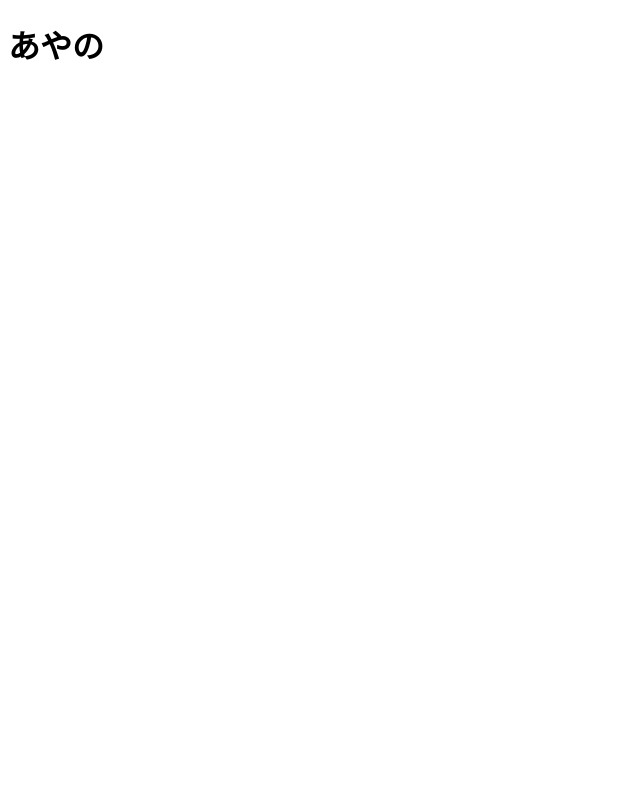
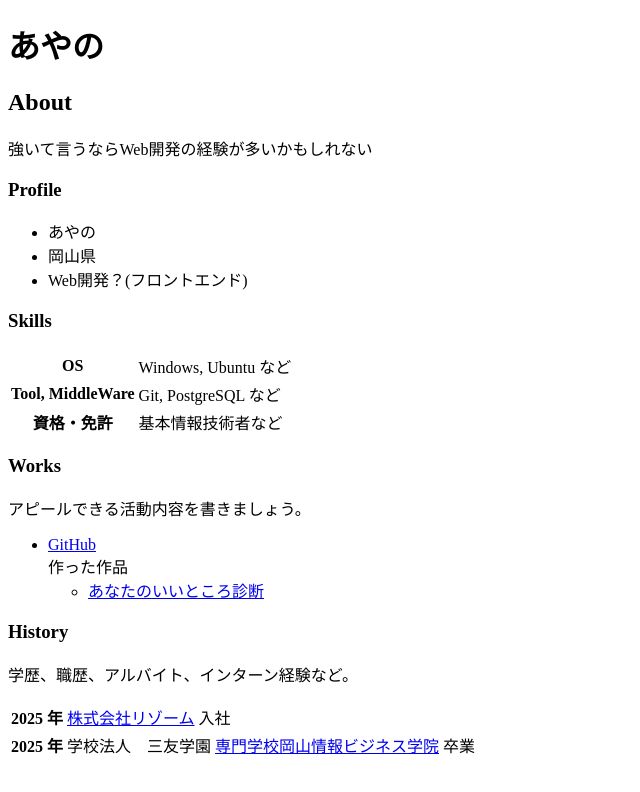
Before and after one commit to a-kajitani/a-kajitani.github.io, a plain HTML site: page index.html in a window 1280 px wide. Shown: the whole page, without its empty margins (0-640 px from the left). Drawn offline with Linux system fonts and the light colour scheme.

Commit message:
内容の追加

```diff
--- a/index.html
+++ b/index.html
@@ -7,5 +7,57 @@
   </head>
   <body>
     <h1>あやの</h1>
+
+    <h2>About</h2>
+    <p>
+      強いて言うならWeb開発の経験が多いかもしれない
+    </p>
+
+    <h3>Profile</h3>
+    <ul>
+      <li>あやの</li>
+      <li>岡山県</li>
+      <li>Web開発？(フロントエンド)</li>
+    </ul>
+
+    <h3>Skills</h3>
+    <table>
+      <tr>
+        <th>OS</th>
+        <td>Windows, Ubuntu など</td>
+      </tr>
+      <tr>
+        <th>Tool, MiddleWare</th>
+        <td>Git, PostgreSQL など</td>
+      </tr>
+      <tr>
+        <th>資格・免許</th>
+        <td>基本情報技術者など</td>
+      </tr>
+    </table>
+
+    <h3>Works</h3>
+    <p>アピールできる活動内容を書きましょう。</p>
+    <ul>
+      <li><a href="https://github.com/">GitHub</a></li>
+        作った作品
+        <ul>
+          <li><a href="https://a-kajitani.github.io/assessment/assessment.html/">あなたのいいところ診断</a></li>
+        </ul>
+      </li>
+    </ul>
+
+    <h3>History</h3>
+    <p>学歴、職歴、アルバイト、インターン経験など。</p>
+    <table>
+      <tr>
+        <th>2025 年</th>
+        <td><a href="https://www.rhizome-e.com/">株式会社リゾーム</a> 入社</td>
+      </tr>
+      <tr>
+        <th>2025 年</th>
+        <td>学校法人　三友学園 <a href="https://oic-ok.ac.jp/">専門学校岡山情報ビジネス学院</a> 卒業</td>
+      </tr>
+    </table>
   </body>
 </html>
```
